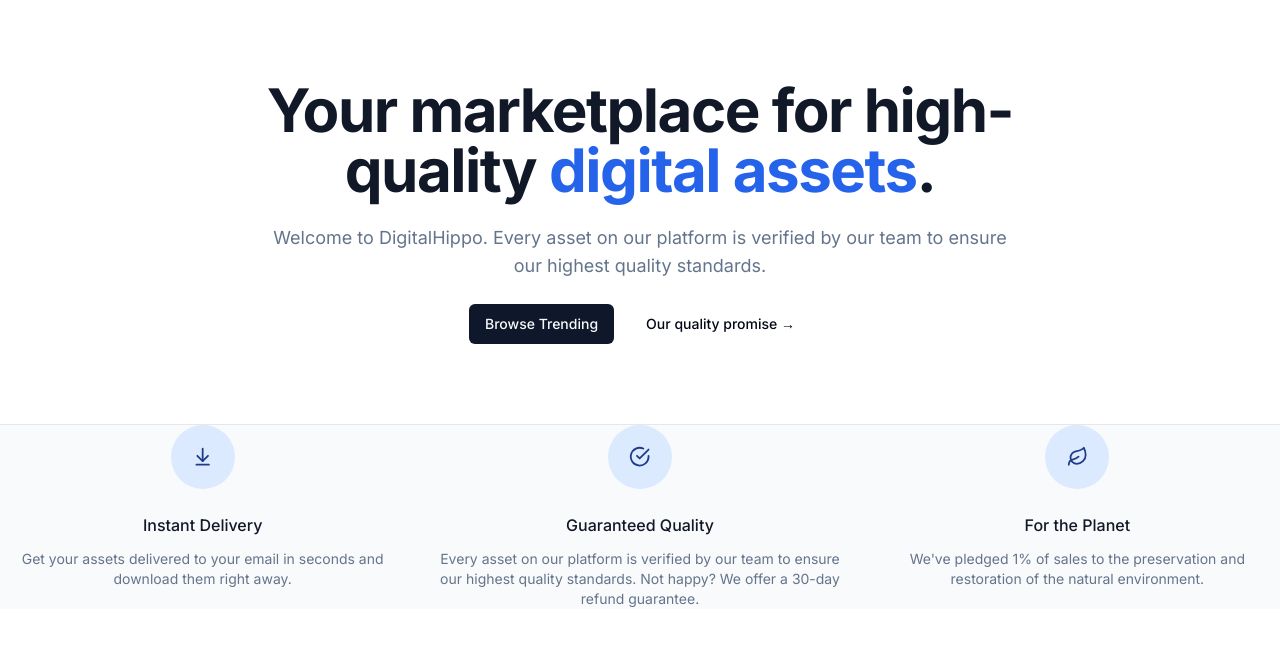
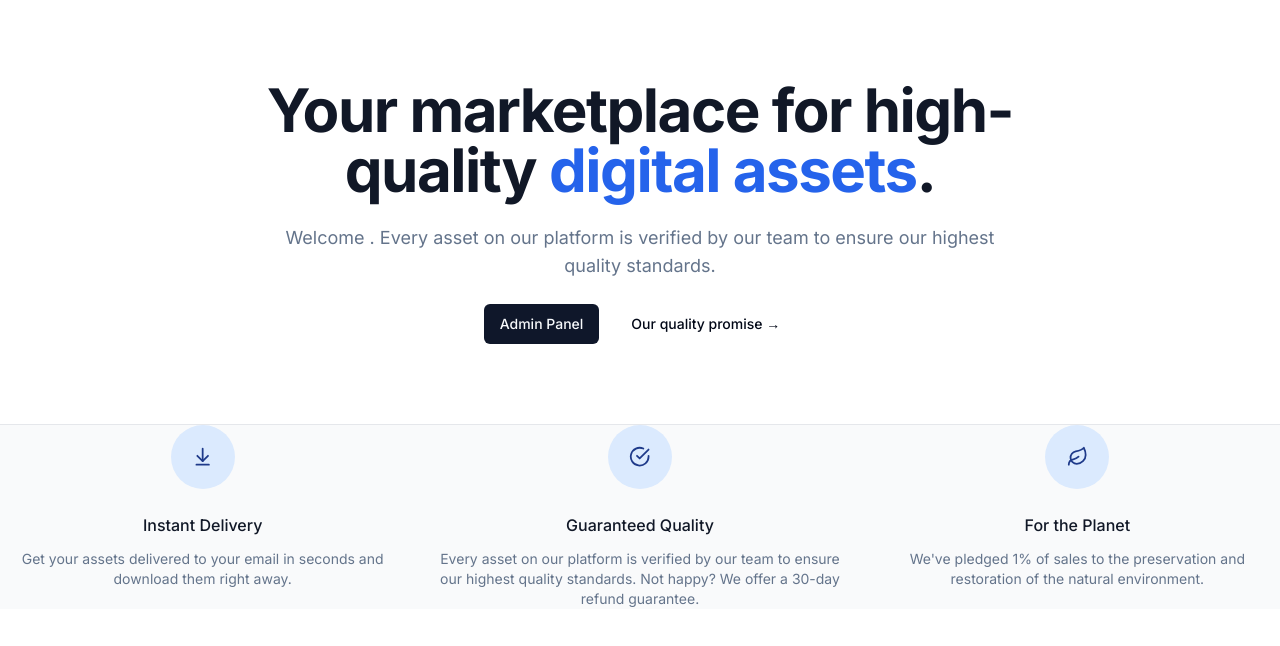
Before and after one commit to sameepmonsoon/full-stack-nextjs-project, a Next.js app: page / in a window 1280 px wide. Shown: the top 646 px of the page. Built offline with nearby package versions, Linux system fonts and the light colour scheme.

Commit message:
redux removed zustand addd

```diff
--- a/app/admin/layout.tsx
+++ b/app/admin/layout.tsx
@@ -5,8 +5,6 @@ import NavBar from "@/components/Elements/NavBar/NavBar";
 import AdminNav from "@/components/Elements/AdminNavbar/AdminNavbar";
 import AdminPage from "./page";
 import AdminLeftDrawer from "@/components/Elements/AdminLeftDrawer/AdminLeftDrawer";
-
-import ReduxProvider from "@/components/Elements/ReduxProvider/ReduxProvider";
 
 function layout({ children }: { children: React.ReactNode }) {
   return (
--- a/app/admin/page.tsx
+++ b/app/admin/page.tsx
@@ -1,9 +1,8 @@
 import React from "react";
-import { useSelector } from "react-redux";
 
 function AdminPage() {
   return (
-    <div className="bg-red-100 w-full rounded-xl p-5">this is admin page</div>
+    <div className="bg-red-100 w-full rounded-xl p-5">This is admin page.</div>
   );
 }
 
--- a/app/home/layout.tsx
+++ b/app/home/layout.tsx
@@ -1,7 +1,6 @@
 import type { Metadata } from "next";
 import { Inter } from "next/font/google";
 import NavBar from "@/components/Elements/NavBar/NavBar";
-import ReduxProvider from "@/components/Elements/ReduxProvider/ReduxProvider";
 
 const inter = Inter({ subsets: ["latin"] });
 
--- a/app/layout.tsx
+++ b/app/layout.tsx
@@ -1,7 +1,6 @@
 import type { Metadata } from "next";
 import { Inter } from "next/font/google";
 import "./globals.css";
-import ReduxProvider from "@/components/Elements/ReduxProvider/ReduxProvider";
 import { cn } from "@/lib/utils";
 
 const inter = Inter({ subsets: ["latin"] });
@@ -19,9 +18,7 @@ export default function RootLayout({
           inter.className
         )}>
         <main className="relative flex flex-col min-h-screen">
-          <ReduxProvider>
-            <div className="flex-grow flex-1">{children}</div>
-          </ReduxProvider>
+          <div className="flex-grow flex-1">{children}</div>
         </main>
       </body>
     </html>
--- a/app/page.tsx
+++ b/app/page.tsx
@@ -24,6 +24,7 @@ const perks = [
 ];
 
 export default function Home() {
+
   return (
     <>
       <div className="py-20 mx-auto text-center flex flex-col items-center max-w-3xl">
@@ -32,12 +33,12 @@ export default function Home() {
           <span className="text-blue-600">digital assets</span>.
         </h1>
         <p className="mt-6 text-lg max-w-prose text-muted-foreground">
-          Welcome to DigitalHippo. Every asset on our platform is verified by
-          our team to ensure our highest quality standards.
+          Welcome . Every asset on our platform is verified by our team to
+          ensure our highest quality standards.
         </p>
         <div className="flex flex-col sm:flex-row gap-4 mt-6">
-          <Link href="/products" className={buttonVariants()}>
-            Browse Trending
+          <Link href="/admin" className={buttonVariants()}>
+            Admin Panel
           </Link>
           <Button variant="ghost">Our quality promise &rarr;</Button>
         </div>
--- a/components/Elements/AdminLeftDrawer/AdminLeftDrawer.tsx
+++ b/components/Elements/AdminLeftDrawer/AdminLeftDrawer.tsx
@@ -1,14 +1,18 @@
+"use client";
 import { Button } from "@/components/ui/button";
 import React from "react";
 import { GiSupersonicBullet } from "react-icons/gi";
 import { useSelector } from "react-redux";
 import { FaHouse } from "react-icons/fa6";
+import { useLeftSiderState } from "@/store/commonState/globalState";
 const AdminLeftDrawer = () => {
-  const state = useSelector((state: any) => state.global);
+  const { isSiderOpen } = useLeftSiderState((state: any) => state);
 
-  console.log(state);
   return (
-    <div className="h-screen w-[20rem] px-5 flex flex-col items-start justify-start">
+    <div
+      className={`h-screen transition-width duration-300 ease-in-out ${
+        isSiderOpen ? "w-[20rem]" : "w-[10rem]"
+      } px-5 flex flex-col items-start justify-start`}>
       <ul className="w-full flex flex-col items-start justify-start gap-2 border-b-[1px] pb-4">
         <div className="h-8 flex justify-start items-center font-semibold text-[16px]">
           Dashboard
--- a/components/Elements/AdminNavbar/AdminNavbar.tsx
+++ b/components/Elements/AdminNavbar/AdminNavbar.tsx
@@ -10,18 +10,18 @@ import { FaBell } from "react-icons/fa";
 import { SiGooglemessages } from "react-icons/si";
 import { useState } from "react";
 import { useDispatch, useSelector } from "react-redux";
+import { useLeftSiderState } from "@/store/commonState/globalState";
 
 function AdminNav() {
-  const state = useSelector((state: any) => state.global);
-  const rdxDisdpatch  = useDispatch()
-  console.log(state);
   const [isDrawerOpen, setDrawerOpen] = useState(false);
+  const { setIsSiderOpen } = useLeftSiderState((state: any) => state);
+
   return (
     <div className="flex w-auto h-[6rem] justify-start items-center px-3 pt-0 pb-0  gap-5">
       <div className="w-[15rem] flex justify-between items-center">
         <Logo to="/admin" title="MARIO" />
         <span
-          onClick={() => setDrawerOpen(!isDrawerOpen)}
+          onClick={setIsSiderOpen}
           className="cursor-pointer hover:text-black text-black bg-gray-100/60 hover:bg-gray-200/60 h-10 w-10  flex justify-center items-center rounded-[5px]">
           <PiList size={20} />
         </span>
--- a/components/Elements/ReduxProvider/ReduxProvider.tsx
+++ /dev/null
@@ -1,10 +0,0 @@
-"use client";
-import { store } from "@/redux/store";
-import React from "react";
-import { Provider } from "react-redux";
-
-const ReduxProvider = ({ children }: { children: React.ReactNode }) => {
-  return <Provider store={store}>{children}</Provider>;
-};
-
-export default ReduxProvider;
--- a/package.json
+++ b/package.json
@@ -28,7 +28,8 @@
     "redux-thunk": "^2.4.2",
     "shadcn-ui": "^0.4.1",
     "tailwind-merge": "^2.0.0",
-    "tailwindcss-animate": "^1.0.7"
+    "tailwindcss-animate": "^1.0.7",
+    "zustand": "^4.4.6"
   },
   "devDependencies": {
     "@types/node": "^20",
--- a/redux/commonState/globalState.ts
+++ /dev/null
@@ -1,21 +0,0 @@
-import { createSlice } from "@reduxjs/toolkit";
-
-type initialStateTypes = {
-  isOpen: boolean;
-};
-const initialState: initialStateTypes = {
-  isOpen: false,
-};
-export const globalState = createSlice({
-  name: "global",
-  initialState,
-  reducers: {
-    openSideDrawer: (state: any, payload: any): any => {
-      return (state.isOpen = payload);
-    },
-  },
-});
-
-export const { openSideDrawer } = globalState.actions;
-
-export default globalState.reducer;
--- a/redux/store.ts
+++ /dev/null
@@ -1,7 +0,0 @@
-import { configureStore } from "@reduxjs/toolkit";
-
-import globalStateReducer from "./commonState/globalState";
-
-export const store = configureStore({
-  reducer: { global: globalStateReducer },
-});
--- /dev/null
+++ b/store/commonState/globalState.ts
@@ -0,0 +1,10 @@
+import { create } from "zustand";
+type Store = {
+  isSiderOpen: boolean;
+  setIsSiderOpen: () => void;
+};
+export const useLeftSiderState = create<Store>((set) => ({
+  isSiderOpen: false,
+  setIsSiderOpen: () =>
+    set((state: any) => ({ isSiderOpen: !state.isSiderOpen })),
+}));
```
Also changed, not shown: 1 other file (tests, documents, lock files or other folders).
